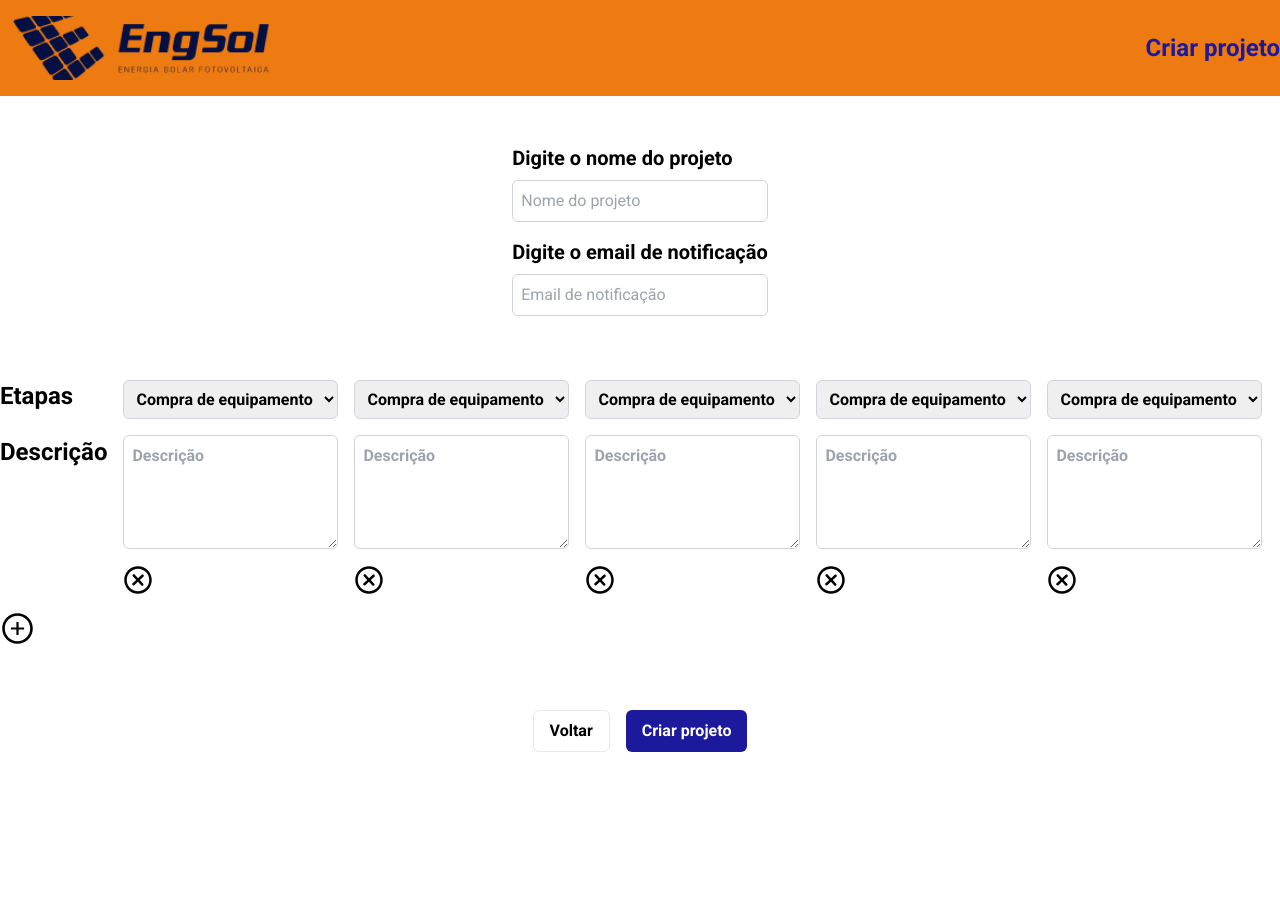
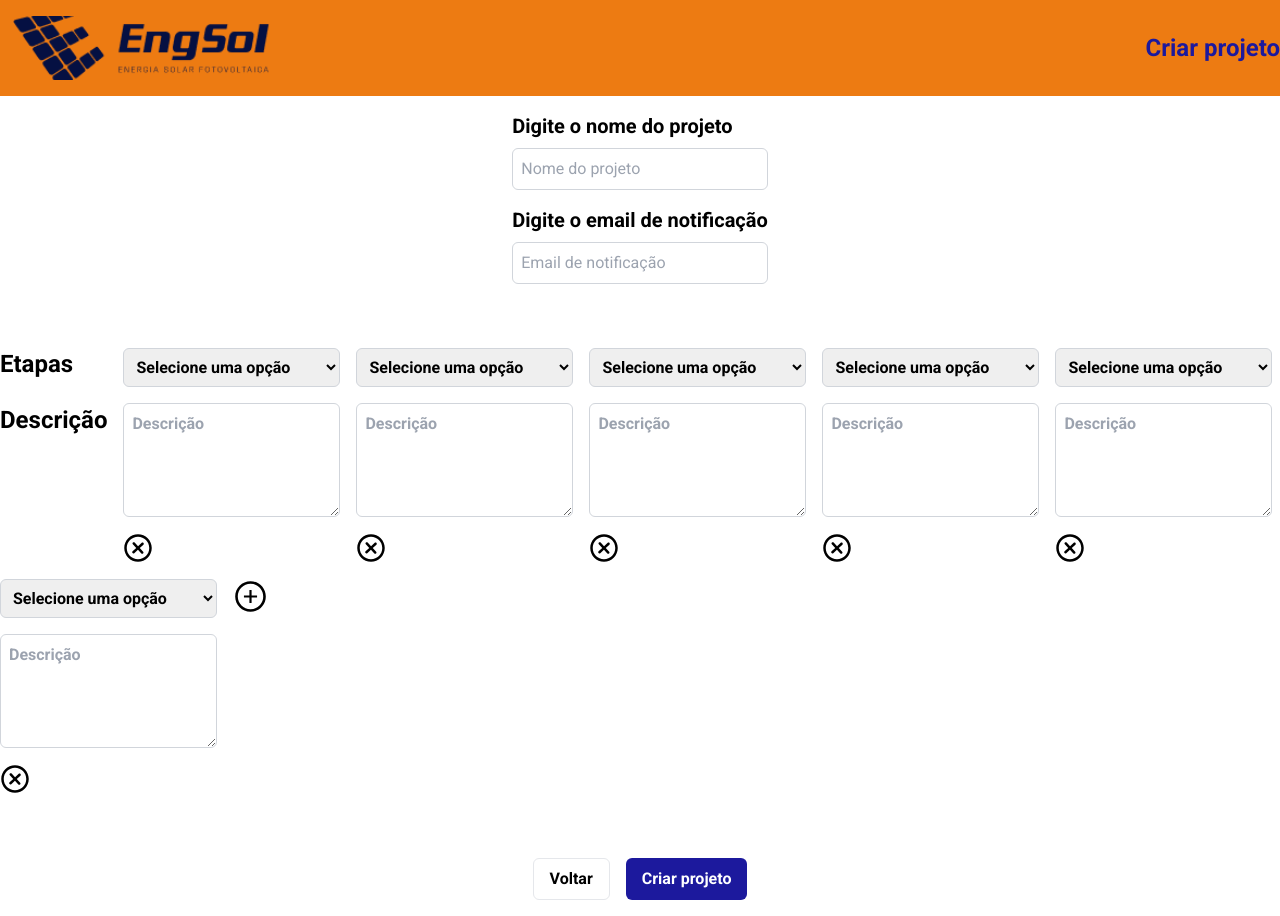
Before and after one commit to Univesp-PIs/DRP04-PJI240-FRONT, a Next.js app: page /admin/projeto/criar in a window 1280 px wide. Before the commit the page ends 800 px from the top, so only its background shows below. Built offline with nearby package versions, Linux system fonts and the light colour scheme.

Commit message:
componentização do botão

```diff
--- a/package.json
+++ b/package.json
@@ -9,6 +9,7 @@
     "lint": "next lint"
   },
   "dependencies": {
+    "@hookform/resolvers": "^3.9.0",
     "@tanstack/react-query": "^5.56.2",
     "@tanstack/react-table": "^8.20.5",
     "axios": "^1.7.7",
--- a/src/app/(administrador)/admin/projeto/criar/page.tsx
+++ b/src/app/(administrador)/admin/projeto/criar/page.tsx
@@ -1,15 +1,20 @@
 'use client'
 
+import { Button } from '@/components/Button'
 import { AdminContext } from '@/contexts/AdminContext'
+import { zodResolver } from '@hookform/resolvers/zod'
 import { FC, useContext, useEffect, useRef, useState } from 'react'
 import { useDrag, useDrop, DndProvider } from 'react-dnd'
 import { HTML5Backend } from 'react-dnd-html5-backend'
+import { useForm, UseFormRegister } from 'react-hook-form'
 import { AiOutlinePlusCircle } from 'react-icons/ai'
 import { CgCloseO } from 'react-icons/cg'
+import { z } from 'zod'
 
-interface Character {
-  id: string
-  name: string
+interface Step {
+  id: number
+  value: string
+  rank?: number
 }
 
 interface DraggableItem {
@@ -18,43 +23,46 @@ interface DraggableItem {
   type: string
 }
 
-const finalSpaceCharacters: Character[] = [
-  { id: '1', name: 'Gary Goodspeed' },
-  { id: '2', name: 'Little Cato' },
-  { id: '3', name: 'KVN' },
-  { id: '4', name: 'Mooncake' },
-  { id: '5', name: 'Quinn Ergon' },
-]
+const schema = z.object({
+  nameProject: z.string().min(3, 'Digite seu nome'),
+  email: z.string().email('Digite um e-mail válido'),
+  steps: z.array(
+    z.object({
+      step: z.string().min(3, 'Selecione uma etapa'),
+      description: z.string().optional(),
+    }),
+  ),
+})
+
+type schemaProps = z.infer<typeof schema>
 
 interface DraggableProps {
-  character: Character
+  step: Step
   index: number
   moveCharacter: (dragIndex: number, hoverIndex: number) => void
+  register: UseFormRegister<schemaProps>
+  error?: string
 }
 
 const DraggableItemComponent: FC<DraggableProps> = ({
-  character,
+  step,
   index,
   moveCharacter,
+  register,
+  error,
 }) => {
   const ref = useRef<HTMLLIElement>(null)
-  const { setTitleHeader } = useContext(AdminContext)
-
-  useEffect(() => {
-    setTitleHeader('Criar projeto')
-    // eslint-disable-next-line react-hooks/exhaustive-deps
-  }, [])
 
   const [{ isDragging }, drag] = useDrag({
-    type: 'CHARACTER',
-    item: { index, id: character.id },
+    type: 'STEP',
+    item: { index, id: step.id },
     collect: (monitor) => ({
       isDragging: monitor.isDragging(),
     }),
   })
 
   const [, drop] = useDrop<DraggableItem>({
-    accept: 'CHARACTER',
+    accept: 'STEP',
     hover: (item) => {
       if (item.index !== index) {
         moveCharacter(item.index, index)
@@ -76,20 +84,32 @@ const DraggableItemComponent: FC<DraggableProps> = ({
         <h3 className="text-xl font-bold">Descrição</h3>
       </div>
       <div className="flex flex-col gap-4 w-full">
-        <select className="p-2 border border-gray-300 rounded-md font-bold outline-none">
-          <option value="" className="font-bold" disabled>
+        <select
+          className="p-2 border border-gray-300 rounded-md font-bold outline-none"
+          {...register(`steps.${index}.step`)}
+        >
+          <option value="" className="font-bold" disabled selected>
             Selecione uma opção
           </option>
-          <option value="1" className="font-bold">
+          <option value="Compra do equipamento" className="font-bold">
             Compra de equipamento
           </option>
-          <option value="2" className="font-bold">
+          <option value="Homologação" className="font-bold">
             Homologação
           </option>
+          <option value="Entrega dos documentos" className="font-bold">
+            Entrega dos documentos
+          </option>
         </select>
+        {error && (
+          <p className="text-red-500 text-center lg:text-left font-medium text-sm">
+            {error}
+          </p>
+        )}
         <textarea
           placeholder="Descrição"
           rows={4}
+          {...register(`steps.${index}.description`)}
           className="p-2 border border-gray-300 rounded-md font-bold outline-none w-full"
         />
         <CgCloseO
@@ -102,21 +122,70 @@ const DraggableItemComponent: FC<DraggableProps> = ({
 }
 
 export default function CriarProjeto() {
-  const [characters, setCharacters] =
-    useState<Character[]>(finalSpaceCharacters)
+  const [steps, setSteps] = useState<Step[]>([
+    { id: 1, value: 'Entrega dos documentos', rank: 0 },
+    { id: 2, value: 'Compra do equipamento', rank: 1 },
+    { id: 3, value: 'Homologação', rank: 2 },
+    { id: 4, value: 'Entrega dos documentos', rank: 3 },
+    { id: 5, value: 'Compra do equipamento', rank: 4 },
+    { id: 6, value: 'Homologação', rank: 5 },
+  ])
+
+  const [isSubmitting, setIsSubmitting] = useState(false)
 
   const moveCharacter = (dragIndex: number, hoverIndex: number) => {
-    const newCharacters = [...characters]
-    const [draggedItem] = newCharacters.splice(dragIndex, 1)
-    newCharacters.splice(hoverIndex, 0, draggedItem)
-    setCharacters(newCharacters)
+    const newSteps = [...steps]
+    const [draggedItem] = newSteps.splice(dragIndex, 1)
+    newSteps.splice(hoverIndex, 0, draggedItem)
+    console.log('newSteps', newSteps)
+    // newSteps.forEach((step, index) => (step.rank = index)) // Atualiza o rank
+    setSteps(newSteps)
+  }
+
+  const {
+    register,
+    handleSubmit,
+    // reset,
+    formState: { errors },
+  } = useForm<schemaProps>({
+    resolver: zodResolver(schema),
+  })
+
+  const { setTitleHeader } = useContext(AdminContext)
+
+  useEffect(() => {
+    setTitleHeader('Criar projeto')
+    // eslint-disable-next-line react-hooks/exhaustive-deps
+  }, [])
+
+  function handleSubmitContact(data: schemaProps) {
+    setIsSubmitting(true)
+
+    const formattedData = {
+      email: data.email,
+      project_name: data.nameProject,
+      timeline: steps.map((step, index) => ({
+        id: step.id,
+        rank: index,
+        name: data.steps[index].step,
+        description: data.steps[index].description || '',
+      })),
+    }
+
+    console.log('formattedData', formattedData)
+    console.log('data', data)
+
+    setIsSubmitting(false)
   }
 
   return (
     <DndProvider backend={HTML5Backend}>
       <section className="w-full flex justify-center items-center md:min-h-[calc(100vh-95.83px)]">
         <div className="w-full max-w-screen-xl px-4 xl:px-0 py-4 flex justify-center">
-          <form className="flex flex-col gap-16 items-center">
+          <form
+            className="flex flex-col gap-16 items-center"
+            onSubmit={handleSubmit(handleSubmitContact)}
+          >
             <div className="flex flex-col gap-4 max-w-screen-sm">
               <div className="text-center md:text-left flex flex-col gap-2">
                 <label
@@ -128,9 +197,16 @@ export default function CriarProjeto() {
                 <input
                   type="text"
                   id="projectName"
+                  {...register('nameProject')}
                   className="w-full p-2 border border-gray-300 rounded-md"
                   placeholder="Nome do projeto"
                 />
+
+                {errors.nameProject && (
+                  <p className="text-red-500 text-center lg:text-left font-medium text-sm">
+                    {errors.nameProject.message}
+                  </p>
+                )}
               </div>
               <div className="text-center md:text-left flex flex-col gap-2">
                 <label
@@ -142,9 +218,15 @@ export default function CriarProjeto() {
                 <input
                   type="email"
                   id="email"
+                  {...register('email')}
                   className="w-full p-2 border border-gray-300 rounded-md"
                   placeholder="Email de notificação"
                 />
+                {errors.email && (
+                  <p className="text-red-500 text-center lg:text-left font-medium text-sm">
+                    {errors.email.message}
+                  </p>
+                )}
               </div>
             </div>
             <ul className="characters flex gap-8 md:gap-4 flex-wrap items-start w-full">
@@ -152,12 +234,14 @@ export default function CriarProjeto() {
                 <h3 className="text-2xl font-bold">Etapas</h3>
                 <h3 className="text-2xl font-bold">Descrição</h3>
               </div>
-              {characters.map((character, index) => (
+              {steps.map((step, index) => (
                 <DraggableItemComponent
-                  key={character.id}
-                  character={character}
+                  key={step.id}
+                  error={errors.steps?.[index]?.step?.message}
+                  step={step}
                   index={index}
                   moveCharacter={moveCharacter}
+                  register={register}
                 />
               ))}
               <AiOutlinePlusCircle
@@ -165,13 +249,12 @@ export default function CriarProjeto() {
                 className="cursor-pointer hover:scale-105 duration-300 w-full md:w-fit"
               />
             </ul>
+
             <div className="flex gap-4">
-              <button className="px-4 py-2 bg-transparent border rounded-md font-bold hover:bg-red-500 hover:text-white duration-100">
-                Voltar
-              </button>
-              <button className="px-4 py-2 bg-secondary text-white rounded-md font-bold hover:bg-green-500 duration-100">
+              <Button variant="secondary">Voltar</Button>
+              <Button variant="primary" isLoading={isSubmitting}>
                 Criar projeto
-              </button>
+              </Button>
             </div>
           </form>
         </div>
--- /dev/null
+++ b/src/components/Button/index.tsx
@@ -0,0 +1,38 @@
+import { ButtonHTMLAttributes, ReactNode } from 'react'
+import { BiLoaderAlt } from 'react-icons/bi'
+
+interface IButtonProps extends ButtonHTMLAttributes<HTMLButtonElement> {
+  variant?: 'primary' | 'secondary'
+  isLoading?: boolean
+  children: ReactNode
+}
+
+export function Button({
+  variant = 'secondary',
+  isLoading = false,
+  children,
+  ...props
+}: IButtonProps) {
+  const classBase = 'px-4 py-2 rounded-md font-bold duration-100'
+  const classPrimary = 'bg-secondary text-white hover:bg-green-500'
+  const classSecondary =
+    'border bg-transparent hover:bg-red-500 hover:text-white'
+
+  return (
+    <button
+      className={`${classBase} ${
+        variant === 'primary' || isLoading ? classPrimary : classSecondary
+      }`}
+      {...props}
+    >
+      {isLoading ? (
+        <BiLoaderAlt
+          className="animate-spin duration-500 text-white mx-8"
+          size={25}
+        />
+      ) : (
+        children
+      )}
+    </button>
+  )
+}
```
Also changed, not shown: 1 other file (tests, documents, lock files or other folders).
